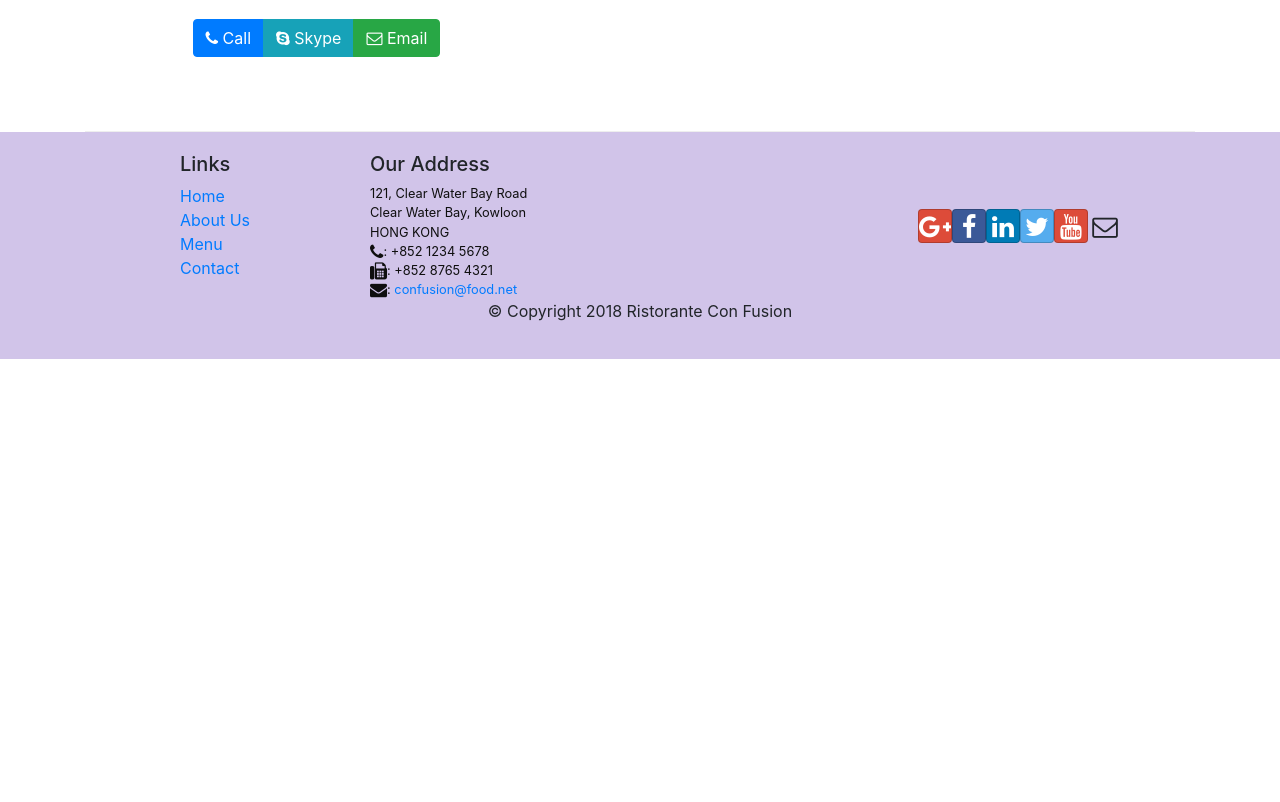
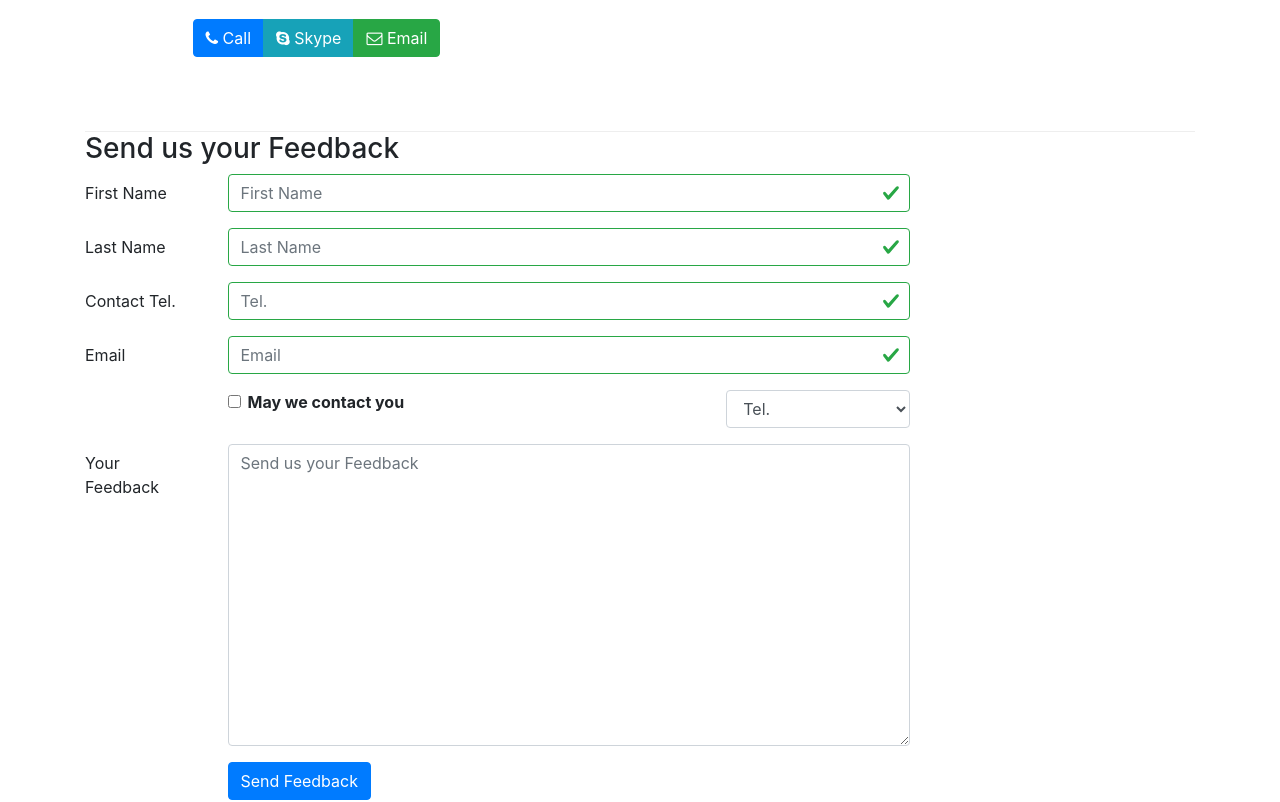
Before and after one commit to mugaber/Restaurant, a React (Create React App) app: page /contactus in a window 1280 px wide. Shown: the part 740-1542 px from the top of the page. Before the commit the page ends 1099 px from the top, so only its background shows below. Built offline with nearby package versions, Linux system fonts and the light colour scheme.

Commit message:
Controlled Form and Validation

```diff
--- a/src/components/Contact.js
+++ b/src/components/Contact.js
@@ -1,8 +1,102 @@
-import React from "react";
+import React, { Component } from "react";
 import { Link } from "react-router-dom";
-import { Breadcrumb, BreadcrumbItem } from "reactstrap";
+import {
+  BreadcrumbItem,
+  Breadcrumb,
+  FormFeedback,
+  FormGroup,
+  Form,
+  Button,
+  Label,
+  Input,
+  Col
+} from "reactstrap";
 
-function Contact(props) {
+class Contact extends Component {
+  constructor(props) {
+    super(props);
+
+    this.state = {
+      firstname: "",
+      lastname: "",
+      email: "",
+      telnum: "",
+      contactType: "Tel.",
+      agree: false,
+      message: "",
+      touched: {
+        firstname: false,
+        lastname: false,
+        telnum: false,
+        email: false
+      }
+    };
+
+    this.handleSubmit = this.handleSubmit.bind(this);
+    this.handleInputChange = this.handleInputChange.bind(this);
+  }
+
+  validate(firstname, lastname, telnum, email) {
+    const errors = {
+      firstname: "",
+      lastname: "",
+      telnum: "",
+      email: ""
+    };
+
+    if (this.state.touched.firstname && firstname.length < 3) {
+      errors.firstname = "first name must be more than 3 char";
+    }
+
+    if (this.state.touched.lastname && lastname.length < 3) {
+      errors.lastname = "last name must be more than 3 char";
+    }
+
+    if (this.state.touched.telnum && !/^\d+$/.test(telnum)) {
+      errors.telnum = "tel must be digits";
+    }
+
+    if (
+      this.state.touched.email &&
+      email.split("").filter(c => c === "@").length !== 1
+    ) {
+      errors.email = "email should contain @";
+    }
+
+    return errors;
+  }
+
+  handleBlur = field => evt => {
+    // to update the touched state
+    this.setState({
+      touched: { ...this.state.touched, [field]: true }
+    });
+  };
+
+  handleInputChange(e) {
+    const target = e.target;
+    const name = target.name;
+    const value = target.type === "checkbox" ? target.checked : target.value;
+
+    this.setState({
+      [name]: value
+    });
+  }
+
+  handleSubmit(e) {
+    console.log("Current state is " + JSON.stringify(this.state));
+    alert(JSON.stringify(this.state));
+    e.preventDefault();
+  }
+
+  render() {
+    const errors = this.validate(
+      this.state.firstname,
+      this.state.lastname,
+      this.state.telnum,
+      this.state.email
+    );
+
     return (
       <div className="container">
         <div className="row">
@@ -63,8 +157,152 @@ function Contact(props) {
             </div>
           </div>
         </div>
+
+        <div className="row content">
+          <div className="col-12">
+            <h3>Send us your Feedback</h3>
+          </div>
+
+          <div className="col-12 col-md-9">
+            <Form onSubmit={this.handleSubmit}>
+              <FormGroup row>
+                <Label htmlFor="firstname" md={2}>
+                  First Name
+                </Label>
+                <Col md={10}>
+                  <Input
+                    id="firstname"
+                    type="text"
+                    name="firstname"
+                    placeholder="First Name"
+                    valid={errors.firstname === ""}
+                    invalid={errors.firstname !== ""}
+                    // to make the form data controlled
+                    value={this.state.firstname}
+                    onChange={this.handleInputChange}
+                    onBlur={this.handleBlur("firstname")}
+                  />
+                  <FormFeedback>{errors.firstname}</FormFeedback>
+                </Col>
+              </FormGroup>
+
+              <FormGroup row>
+                <Label for="lastname" md={2}>
+                  Last Name
+                </Label>
+                <Col md={10}>
+                  <Input
+                    id="lastname"
+                    type="text"
+                    name="lastname"
+                    placeholder="Last Name"
+                    valid={errors.lastname === ""}
+                    invalid={errors.lastname !== ""}
+                    onBlur={this.handleBlur("lastname")}
+                    value={this.state.lastname}
+                    onChange={this.handleInputChange}
+                  />
+                  <FormFeedback>{errors.lastname}</FormFeedback>
+                </Col>
+              </FormGroup>
+
+              <FormGroup row>
+                <Label for="telnum" md={2}>
+                  Contact Tel.
+                </Label>
+                <Col md={10}>
+                  <Input
+                    id="telnum"
+                    type="tel"
+                    name="telnum"
+                    placeholder="Tel."
+                    value={this.state.telnum}
+                    onChange={this.handleInputChange}
+                    valid={errors.telnum === ""}
+                    invalid={errors.telnum !== ""}
+                    onBlur={this.handleBlur("telnum")}
+                  />
+                  <FormFeedback>{errors.telnum}</FormFeedback>
+                </Col>
+              </FormGroup>
+
+              <FormGroup row>
+                <Label for="email" md={2}>
+                  Email
+                </Label>
+                <Col md={10}>
+                  <Input
+                    id="email"
+                    type="email"
+                    name="email"
+                    placeholder="Email"
+                    value={this.state.email}
+                    onChange={this.handleInputChange}
+                    valid={errors.email === ""}
+                    invalid={errors.email !== ""}
+                    onBlur={this.handleBlur("email")}
+                  />
+                  <FormFeedback>{errors.email}</FormFeedback>
+                </Col>
+              </FormGroup>
+
+              <FormGroup row>
+                <Col md={{ size: 6, offset: 2 }}>
+                  <FormGroup check>
+                    <Label check>
+                      <Input
+                        type="checkbox"
+                        name="agree"
+                        checked={this.state.agree}
+                        onChange={this.handleInputChange}
+                      />{" "}
+                      <strong>May we contact you</strong>
+                    </Label>
+                  </FormGroup>
+                </Col>
+                <Col md={{ size: 3, offset: 1 }}>
+                  <Input
+                    name="contactType"
+                    type="select"
+                    value={this.state.contactType}
+                    onChange={this.handleInputChange}
+                  >
+                    <option>Tel.</option>
+                    <option>Email</option>
+                  </Input>
+                </Col>
+              </FormGroup>
+
+              <FormGroup row>
+                <Label for="feedback" md={2}>
+                  Your Feedback
+                </Label>
+                <Col md={10}>
+                  <Input
+                    id="message"
+                    rows="12"
+                    type="textarea"
+                    name="message"
+                    placeholder="Send us your Feedback"
+                    value={this.state.message}
+                    onChange={this.handleInputChange}
+                  />
+                </Col>
+              </FormGroup>
+
+              <FormGroup row>
+                <Col md={{ size: 12, offset: 2 }}>
+                  <Button type="submit" color="primary">
+                    Send Feedback
+                  </Button>
+                </Col>
+              </FormGroup>
+            </Form>
+          </div>
+        </div>
       </div>
     );
   }
+}
 
 export default Contact;
```
Lines whose indentation alone changed are shown as unchanged.
